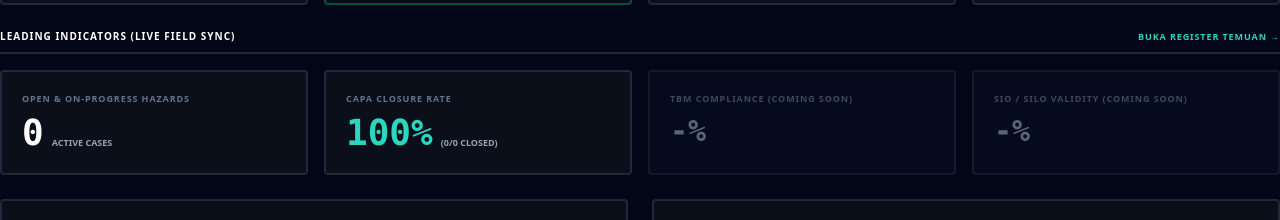
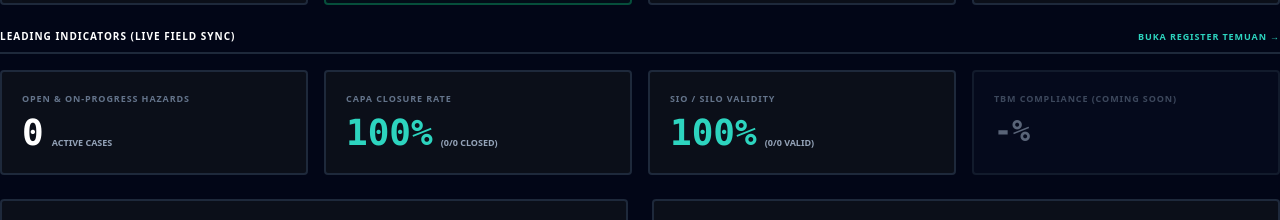
Before and after one commit to lintangsatriow/SyspexMS, a Next.js app: page /executive-report in a window 1280 px wide. Shown: the part 309-529 px from the top of the page. Built offline with nearby package versions, Linux system fonts and the light colour scheme; no server answers.

Commit message:
Update page.tsx

```diff
--- a/app/executive-report/page.tsx
+++ b/app/executive-report/page.tsx
@@ -30,6 +30,11 @@ interface TargetConfig {
 interface LiveHazardSummary {
   id: string
   status: 'OPEN' | 'ON_PROGRESS' | 'CLOSED'
+}
+
+interface LiveSioSummary {
+  id: string
+  expiryDate: string
 }
 
 type PeriodFilter = 'YTD' | 'Q1' | 'Q2' | 'Q3' | 'Q4'
@@ -262,6 +267,7 @@ export default function KpiDashboardPage() {
 
   const [records, setRecords] = useState<HseRecord[]>([])
   const [liveHazards, setLiveHazards] = useState<LiveHazardSummary[]>([])
+  const [liveSioRecords, setLiveSioRecords] = useState<LiveSioSummary[]>([])
   const [targets, setTargets] = useState<TargetConfig>(DEFAULT_TARGETS)
   const [showTargetConfig, setShowTargetConfig] = useState(false)
   const [importStatus, setImportStatus] = useState<{ type: 'SUCCESS' | 'ERROR'; text: string } | null>(null)
@@ -299,16 +305,20 @@ export default function KpiDashboardPage() {
     const savedTargets = localStorage.getItem('syspex_hse_targets')
     if (savedTargets) setTargets({ ...DEFAULT_TARGETS, ...JSON.parse(savedTargets) })
 
-    // Live Sync dengan Modul Hazard & Near-Miss Report
-    const syncHazards = () => {
+    // Live Sync dengan Modul Hazard Report & SIO/SILO Tracker
+    const syncOperationalModules = () => {
       const savedHazards = localStorage.getItem('syspex_hazard_db')
       if (savedHazards) {
         setLiveHazards(JSON.parse(savedHazards))
       }
+      const savedSio = localStorage.getItem('syspex_sio_db')
+      if (savedSio) {
+        setLiveSioRecords(JSON.parse(savedSio))
+      }
     }
-    syncHazards()
-    window.addEventListener('storage', syncHazards)
-    window.addEventListener('syspex_hse_sync', syncHazards)
+    syncOperationalModules()
+    window.addEventListener('storage', syncOperationalModules)
+    window.addEventListener('syspex_hse_sync', syncOperationalModules)
 
     const handleEsc = (e: KeyboardEvent) => {
       if (e.key === 'Escape') {
@@ -320,8 +330,8 @@ export default function KpiDashboardPage() {
     window.addEventListener('keydown', handleEsc)
 
     return () => {
-      window.removeEventListener('storage', syncHazards)
-      window.removeEventListener('syspex_hse_sync', syncHazards)
+      window.removeEventListener('storage', syncOperationalModules)
+      window.removeEventListener('syspex_hse_sync', syncOperationalModules)
       window.removeEventListener('keydown', handleEsc)
     }
   }, [])
@@ -527,9 +537,18 @@ export default function KpiDashboardPage() {
     }
   }, [processedRecords, selectedYear, selectedPeriod, targets, lang])
 
+  // Kalkulasi Live Leading Indicators (Hazard Report & SIO/SILO)
   const activeOpenHazards = liveHazards.filter(h => h.status === 'OPEN' || h.status === 'ON_PROGRESS').length
   const closedHazardsCount = liveHazards.filter(h => h.status === 'CLOSED').length
   const liveCapaRate = liveHazards.length > 0 ? Math.round((closedHazardsCount / liveHazards.length) * 100) : 100
+
+  const validSioCount = liveSioRecords.filter(s => {
+    const exp = new Date(s.expiryDate)
+    const today = new Date()
+    today.setHours(0, 0, 0, 0)
+    return !isNaN(exp.getTime()) && exp.getTime() >= today.getTime()
+  }).length
+  const liveSioValidity = liveSioRecords.length > 0 ? Math.round((validSioCount / liveSioRecords.length) * 100) : 100
 
   const tableYearRecords = useMemo(() => records.filter(r => r.year === tableYearTab && (selectedDeptFilter === 'ALL' || r.department === selectedDeptFilter)).sort((a, b) => a.month - b.month), [records, tableYearTab, selectedDeptFilter])
   const periodLabel = selectedYear === 'ALL' ? `2024 – ${Math.max(...availableYears)}` : `${selectedPeriod} ${selectedYear}`
@@ -564,7 +583,6 @@ export default function KpiDashboardPage() {
               {t.btn_target}
             </button>
 
-            {/* FILTER DEPARTEMEN */}
             <div className="flex items-center bg-slate-100 dark:bg-slate-900 px-2 py-1.5 border border-slate-300 dark:border-slate-700 rounded-[4px]">
               <label htmlFor={`${formId}-fdept`} className="text-[9px] font-black uppercase text-slate-500 mr-2">Dept:</label>
               <select id={`${formId}-fdept`} value={selectedDeptFilter} onChange={e => setSelectedDeptFilter(e.target.value)} className="bg-transparent text-[10px] font-black text-teal-700 dark:text-teal-400 focus:outline-none">
@@ -691,7 +709,7 @@ export default function KpiDashboardPage() {
         </div>
       </div>
 
-      {/* LEADING INDICATORS (LIVE SYNC DARI MODUL HAZARD REPORT) */}
+      {/* LEADING INDICATORS (LIVE SYNC DARI MODUL HAZARD REPORT & SIO/SILO) */}
       <div className="mt-6">
         <div className="flex justify-between items-center border-b-2 border-slate-200 dark:border-slate-800 pb-2 mb-4 print:border-black">
           <h2 className="text-[10px] font-black uppercase tracking-widest text-slate-900 dark:text-white print:text-black">
@@ -703,29 +721,32 @@ export default function KpiDashboardPage() {
         </div>
 
         <div className="grid grid-cols-1 sm:grid-cols-2 lg:grid-cols-4 gap-4 print:grid-cols-4">
-          <div className={`p-5 rounded-[4px] border-2 print:border-black transition-colors ${activeOpenHazards > 0 ? 'bg-amber-50 dark:bg-amber-950/20 border-amber-300 dark:border-amber-800' : 'bg-white dark:bg-[#0b0f19] border-slate-200 dark:border-slate-800'}`}>
+          <Link href="/hazard-report" className={`p-5 rounded-[4px] border-2 print:border-black transition-colors block ${activeOpenHazards > 0 ? 'bg-amber-50 dark:bg-amber-950/20 border-amber-300 dark:border-amber-800 hover:border-amber-500' : 'bg-white dark:bg-[#0b0f19] border-slate-200 dark:border-slate-800 hover:border-teal-600'}`}>
             <p className="text-[9px] font-black text-slate-500 uppercase tracking-widest mb-2">Open & On-Progress Hazards</p>
             <div className="flex items-end gap-2">
               <span className={`text-3xl xl:text-4xl font-black font-mono ${activeOpenHazards > 0 ? 'text-amber-600 dark:text-amber-400' : 'text-slate-900 dark:text-white'}`}>{activeOpenHazards}</span>
               <span className="text-[9px] font-bold text-slate-400 mb-1">ACTIVE CASES</span>
             </div>
-          </div>
+          </Link>
 
-          <div className="bg-white dark:bg-[#0b0f19] border-2 border-slate-200 dark:border-slate-800 p-5 rounded-[4px] print:border-black">
+          <Link href="/hazard-report" className="bg-white dark:bg-[#0b0f19] border-2 border-slate-200 dark:border-slate-800 hover:border-teal-600 p-5 rounded-[4px] print:border-black transition-colors block">
             <p className="text-[9px] font-black text-slate-500 uppercase tracking-widest mb-2">CAPA Closure Rate</p>
             <div className="flex items-end gap-2">
               <span className="text-3xl xl:text-4xl font-black font-mono text-teal-600 dark:text-teal-400">{liveCapaRate}%</span>
               <span className="text-[9px] font-bold text-slate-400 mb-1">({closedHazardsCount}/{liveHazards.length} CLOSED)</span>
             </div>
-          </div>
+          </Link>
+
+          <Link href="/sio-silo" className="bg-white dark:bg-[#0b0f19] border-2 border-slate-200 dark:border-slate-800 hover:border-teal-600 p-5 rounded-[4px] print:border-black transition-colors block">
+            <p className="text-[9px] font-black text-slate-500 uppercase tracking-widest mb-2">SIO / SILO Validity</p>
+            <div className="flex items-end gap-2">
+              <span className={`text-3xl xl:text-4xl font-black font-mono ${liveSioValidity < 100 ? 'text-amber-600 dark:text-amber-400' : 'text-teal-600 dark:text-teal-400'}`}>{liveSioValidity}%</span>
+              <span className="text-[9px] font-bold text-slate-400 mb-1">({validSioCount}/{liveSioRecords.length} VALID)</span>
+            </div>
+          </Link>
 
           <div className="bg-slate-100 dark:bg-slate-900/50 border-2 border-slate-200 dark:border-slate-800 p-5 rounded-[4px] opacity-60 print:border-black">
             <p className="text-[9px] font-black text-slate-500 uppercase tracking-widest mb-2">TBM Compliance (Coming Soon)</p>
-            <span className="text-3xl font-black font-mono text-slate-400">-%</span>
-          </div>
-
-          <div className="bg-slate-100 dark:bg-slate-900/50 border-2 border-slate-200 dark:border-slate-800 p-5 rounded-[4px] opacity-60 print:border-black">
-            <p className="text-[9px] font-black text-slate-500 uppercase tracking-widest mb-2">SIO / SILO Validity (Coming Soon)</p>
             <span className="text-3xl font-black font-mono text-slate-400">-%</span>
           </div>
         </div>
```
